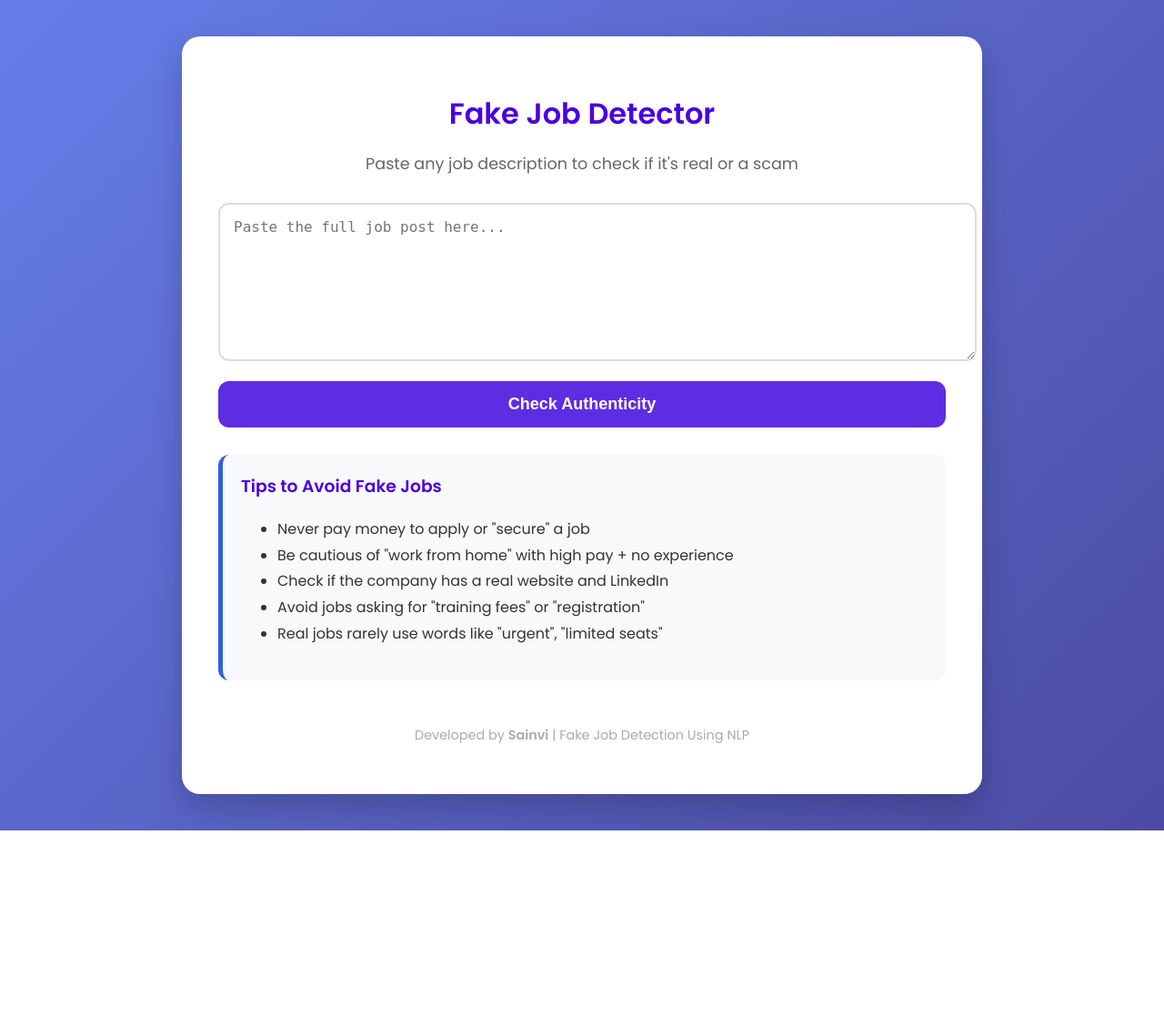
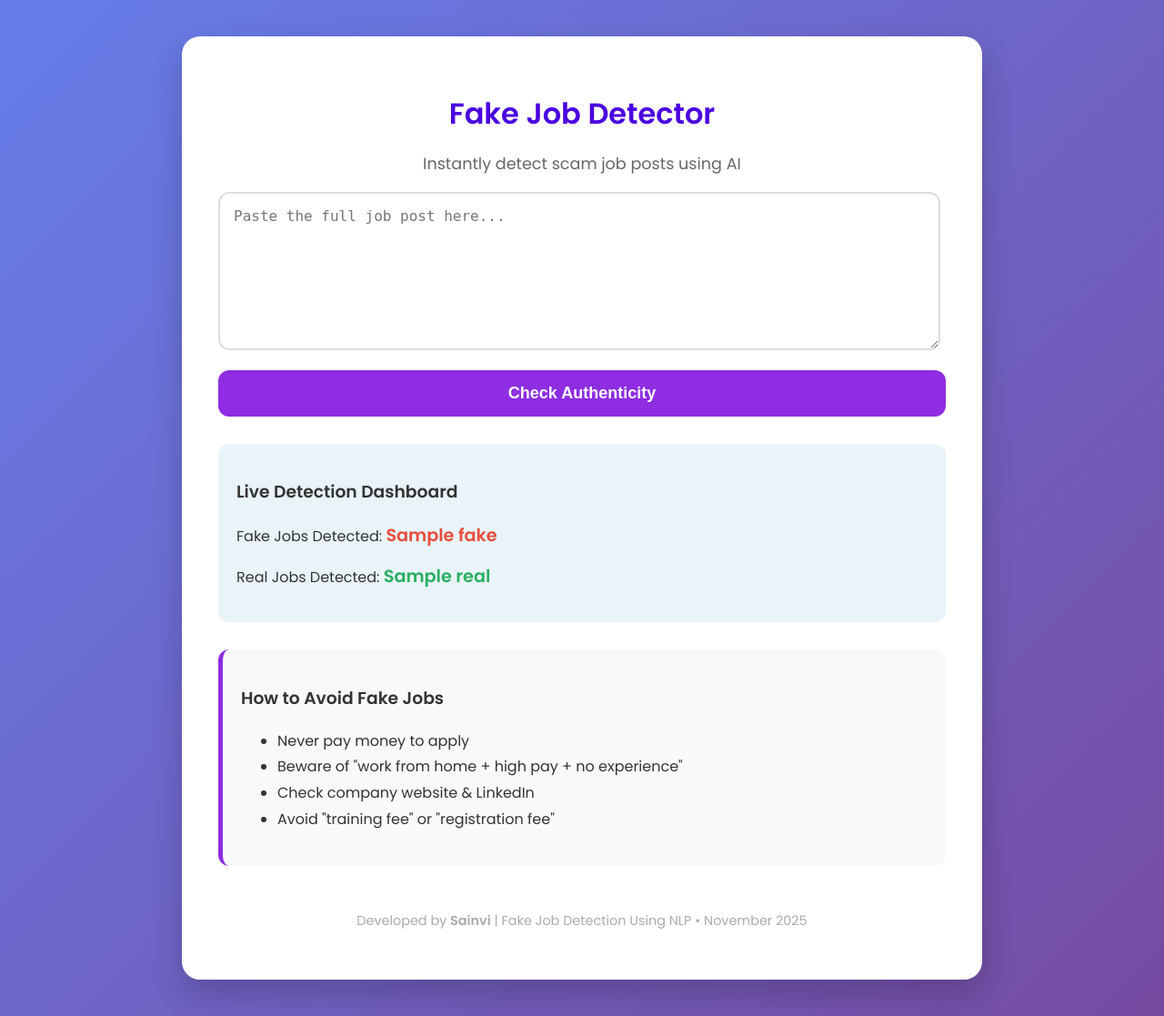
Before and after one commit to Sainvi-j/Detecting-Fake-job-posts-Using-NLP, a Flask app: template templates/index.html in a window 1280 px wide. Shown: the whole page at 91% size. Before the commit the page ends 913 px from the top, so only its background shows below. Run offline with Flask 3, Linux system fonts and the light colour scheme; the template is opened without the code that fills it: most values are stand-ins (such as "Sample title", 1, 10 or a date in 2020); parts of the project's set-up code (start-up, migrations or seed data) failed here and were passed over.

Commit message:
Enhanced web app and added UI error handling with a live dashboard

```diff
--- a/templates/index.html
+++ b/templates/index.html
@@ -10,11 +10,11 @@
     <style>
       body {
         font-family: "Poppins", sans-serif;
-        background: linear-gradient(135deg, #667eea 0%, #4c4ba2ff 100%);
-        color: #333;
+        background: linear-gradient(135deg, #667eea 0%, #764ba2 100%);
         margin: 0;
         padding: 40px 20px;
         min-height: 100vh;
+        color: #333;
       }
       .container {
         max-width: 800px;
@@ -34,50 +34,57 @@
         color: #666;
         font-size: 1.1em;
       }
-      form {
-        margin: 30px 0;
-      }
       textarea {
-        width: 100%;
+        width: 95%;
         height: 140px;
         padding: 15px;
         border: 2px solid #ddd;
         border-radius: 12px;
         font-size: 16px;
-        resize: vertical;
       }
       button {
-        display: block;
         width: 100%;
         padding: 15px;
         margin-top: 15px;
-        background: #5d2de2ff;
+        background: #8e2de2;
         color: white;
         border: none;
         border-radius: 12px;
         font-size: 18px;
         font-weight: 600;
         cursor: pointer;
-        transition: 0.3s;
       }
       button:hover {
-        background: #1955edff;
+        background: #7919c2;
         transform: translateY(-2px);
+      }
+      .error {
+        color: #e74c3c;
+        font-weight: bold;
+        margin: 15px 0;
       }
       .tips {
         background: #f8f9fa;
         padding: 20px;
         border-radius: 12px;
         margin: 30px 0;
-        border-left: 5px solid #2d60e2ff;
+        border-left: 5px solid #8e2de2;
       }
-      .tips h3 {
-        margin-top: 0;
-        color: #4a00e0;
+      .stats {
+        background: #e8f4f8;
+        padding: 20px;
+        border-radius: 12px;
+        margin: 30px 0;
       }
-      .error {
+      .fake {
         color: #e74c3c;
         font-weight: bold;
+        font-size: 1.2em;
+      }
+      .real {
+        color: #27ae60;
+        font-weight: bold;
+        font-size: 1.2em;
       }
       footer {
         text-align: center;
@@ -90,9 +97,7 @@
   <body>
     <div class="container">
       <h1>Fake Job Detector</h1>
-      <p class="subtitle">
-        Paste any job description to check if it's real or a scam
-      </p>
+      <p class="subtitle">Instantly detect scam job posts using AI</p>
 
       <form action="/predict" method="POST">
         <textarea
@@ -107,20 +112,26 @@
       <p class="error">{{ error }}</p>
       {% endif %}
 
+      <div class="stats">
+        <h3>Live Detection Dashboard</h3>
+        <p>Fake Jobs Detected: <span class="fake">{{ fake }}</span></p>
+        <p>Real Jobs Detected: <span class="real">{{ real }}</span></p>
+      </div>
+
       <div class="tips">
-        <h3>Tips to Avoid Fake Jobs</h3>
+        <h3>How to Avoid Fake Jobs</h3>
         <ul style="text-align: left; line-height: 1.8">
-          <li>Never pay money to apply or "secure" a job</li>
-          <li>Be cautious of "work from home" with high pay + no experience</li>
-          <li>Check if the company has a real website and LinkedIn</li>
-          <li>Avoid jobs asking for "training fees" or "registration"</li>
-          <li>Real jobs rarely use words like "urgent", "limited seats"</li>
+          <li>Never pay money to apply</li>
+          <li>Beware of "work from home + high pay + no experience"</li>
+          <li>Check company website & LinkedIn</li>
+          <li>Avoid "training fee" or "registration fee"</li>
         </ul>
       </div>
 
       <footer>
         <p>
-          Developed by <strong>Sainvi</strong> | Fake Job Detection Using NLP
+          Developed by <strong>Sainvi</strong> | Fake Job Detection Using NLP •
+          November 2025
         </p>
       </footer>
     </div>
```
Also changed, not shown: app_web.py (+27 -9 lines), templates/result.html (+31 -17 lines).
